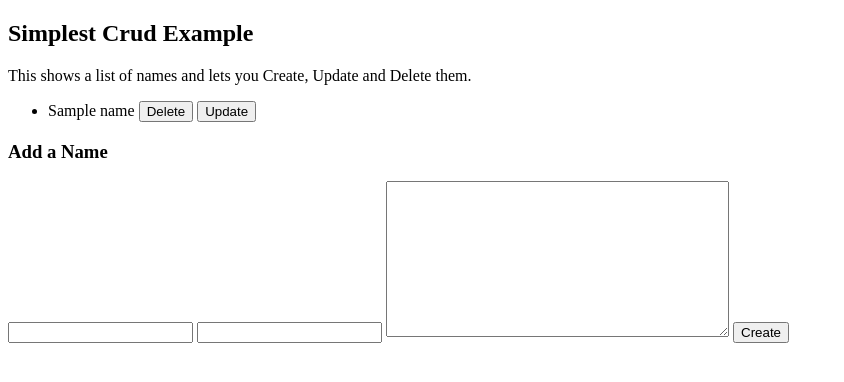
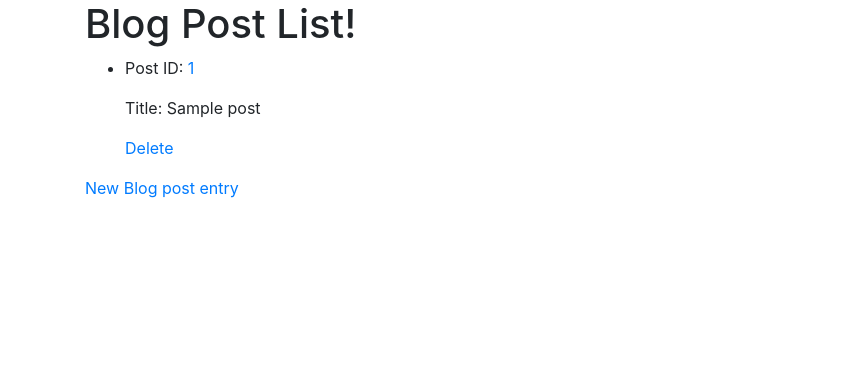
Before and after one commit to PrrrStar/Dongurami_Board, a Django app: template myproject/myapp/templates/index1.html in a window 1280 px wide. Shown: the top 382 px of the page, without its empty margins (0-844 px from the left). Run offline with Django 3.2, Linux system fonts and the light colour scheme; the template is opened without the code that fills it: values that come from a table or form of the project are taken from there, most other values are stand-ins (such as "Sample title", 1, 10 or a date in 2020); some libraries are stand-ins or nearby versions.

Commit message:
template

```diff
--- a/myproject/myapp/templates/index1.html
+++ b/myproject/myapp/templates/index1.html
@@ -1,29 +1,24 @@
+
 <!DOCTYPE html>
 <html>
-<head>
-    <title>myapp</title>
-</head>
-<body>
-    <h2>Simplest Crud Example</h2>
-    <p>This shows a list of names and lets you Create, Update and Delete them.</p>
-    {% if names_from_context %}
+  <head>
+    <meta charset="utf-8">
+    <link rel="stylesheet" href="https://maxcdn.bootstrapcdn.com/bootstrap/4.0.0-beta.2/css/bootstrap.min.css">
+    <title>Django CRUD application!</title>
+  </head>
+  <body>
+    <div class="container">
+        <h1>Blog Post List!</h1>
         <ul>
-            {% for name in names_from_context %}
-                <li>{{ name.name_value }}  <button>Delete</button> <button>Update</button></li>
-            {% endfor %}
+          {% for post in list_from_db %}
+          <li><p>Post ID: <a href="{% url "blog_posts:post_edit" post.id %}">{{ post.id }}</a></p>
+          <p>Title: {{ post.title }}</p>
+            <a href="{% url "blog_posts:post_delete" post.id %}">Delete</a>
+          </li>
+          {% endfor %}
         </ul>
-    {% else %}
-        <h3>Please go to the admin and add a Name under 'MYAPP'</h3>
-    {% endif %}
-    <h3>Add a Name</h3>
-    <form id="name_form" method="post" action="/">
-        {% csrf_token %}
-        {% for field in form.visible_fields %}
-            {{ field.errors }}
-            {{ field.help_text }}
-            {{ field }}
-        {% endfor %}
-        <input type="submit" name="submit" value="Create">
-    </form>
-</body>
+
+        <a href="{% url "blog_posts:post_new" %}">New Blog post entry</a>
+    </div>
+  </body>
 </html>
```
Also changed, not shown: myproject/myapp/templates/delete.html (+16 -0 lines).
